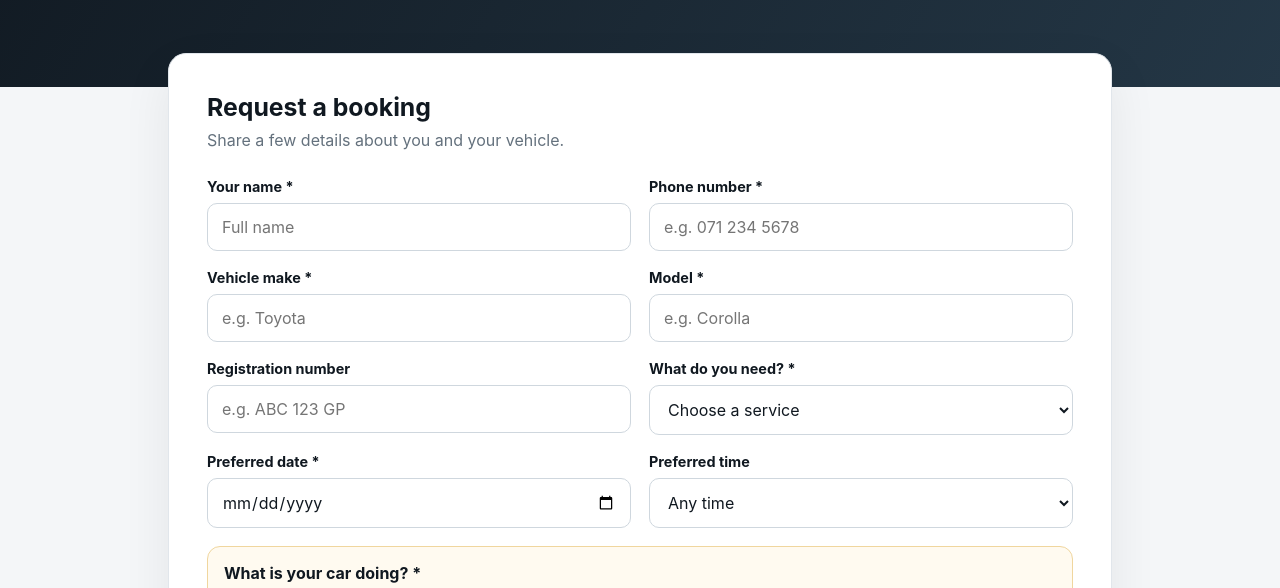
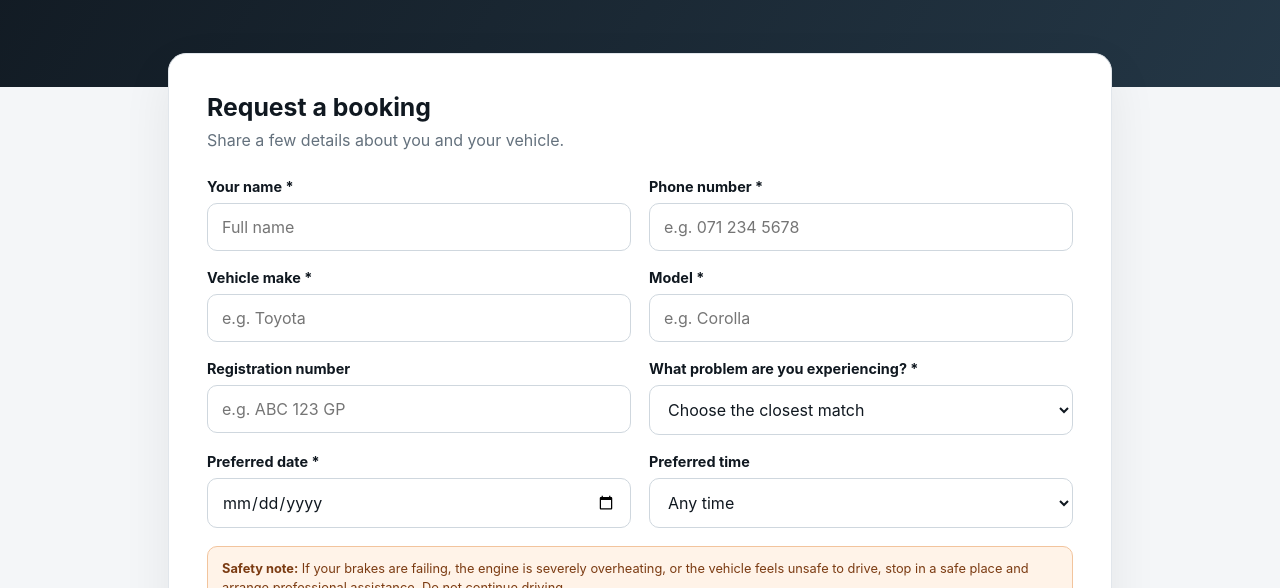
Before and after one commit to Luxolog/mechanic-booking-system, a plain HTML site: page index.html in a window 1280 px wide. Shown: the part 364-952 px from the top of the page. Drawn offline with Linux system fonts and the light colour scheme.

Commit message:
Add common vehicle problem categories to Davhana AutoCare booking form

```diff
--- a/index.html
+++ b/index.html
@@ -16,10 +16,19 @@
 <div class="field"><label for="make">Vehicle make *</label><input id="make" name="make" required placeholder="e.g. Toyota"></div>
 <div class="field"><label for="model">Model *</label><input id="model" name="model" required placeholder="e.g. Corolla"></div>
 <div class="field"><label for="registration">Registration number</label><input id="registration" name="registration" placeholder="e.g. ABC 123 GP"></div>
-<div class="field"><label for="service">What do you need? *</label><select id="service" name="service" required><option value="">Choose a service</option><option>Vehicle service</option><option>Engine diagnostics</option><option>Brakes</option><option>Clutch or gearbox</option><option>Electrical fault</option><option>General repair</option><option>Not sure – please inspect</option></select></div>
+<div class="field"><label for="problem">What problem are you experiencing? *</label><select id="problem" name="problem" required>
+<option value="">Choose the closest match</option>
+<optgroup label="Engine problems"><option>Engine overheating</option><option>Engine making knocking or unusual noises</option><option>Engine misfiring or shaking</option><option>Loss of engine power</option><option>Excessive fuel consumption</option><option>Engine oil leaking</option><option>Engine warning light on</option><option>Excessive smoke from exhaust</option></optgroup>
+<optgroup label="Starting and electrical"><option>Car won't start</option><option>Battery keeps going flat</option><option>Starter motor clicking or failing</option><option>Alternator not charging</option><option>Dashboard warning lights</option><option>Lights or electrical components not working</option></optgroup>
+<optgroup label="Brakes and suspension"><option>Brakes squeaking or grinding</option><option>Brake pedal feels soft</option><option>Steering wheel shaking</option><option>Car pulling to one side</option><option>Knocking noise over bumps</option><option>Suspension feels bumpy</option><option>Wheel alignment problems</option></optgroup>
+<optgroup label="Gearbox, clutch and drivetrain"><option>Gears difficult to change</option><option>Clutch slipping</option><option>Car shaking when moving off</option><option>Automatic gearbox jerking</option><option>Gearbox making unusual noises</option><option>CV joint clicking when turning</option></optgroup>
+<optgroup label="Cooling, tyres and other"><option>Coolant leaking</option><option>Radiator leaking</option><option>Water pump problems</option><option>Tyre losing pressure</option><option>Punctured or damaged tyre</option><option>Air conditioner not cooling</option><option>Exhaust making unusual noises</option><option>Windscreen wipers not working</option></optgroup>
+<optgroup label="Service and inspection"><option>Routine vehicle service</option><option>General repair or inspection</option></optgroup>
+<option>Other problem</option><option>Not sure – please inspect</option>
+</select></div>
 <div class="field"><label for="date">Preferred date *</label><input id="date" name="date" type="date" required></div>
 <div class="field"><label for="time">Preferred time</label><select id="time" name="time"><option value="">Any time</option><option>08:00–10:00</option><option>10:00–12:00</option><option>12:00–14:00</option><option>14:00–16:00</option></select></div>
-<div class="field full symptom"><label for="symptoms">What is your car doing? *</label><span class="hint">In a few words, describe what you've noticed. For example: making a knocking noise, struggling to start, losing power, overheating, or leaking oil.</span><textarea id="symptoms" name="symptoms" required maxlength="600" placeholder="Briefly describe what is happening with your car…" ></textarea><span class="hint">You can keep it short. Add when it happens or any warning lights if you know.</span></div>
+<div class="field full"><div class="hint" style="padding:12px 14px;border-radius:10px;background:#fff3e8;border:1px solid #f2c49d;color:#7b3b12"><strong>Safety note:</strong> If your brakes are failing, the engine is severely overheating, or the vehicle feels unsafe to drive, stop in a safe place and arrange professional assistance. Do not continue driving.</div></div>\n<div class="field full symptom"><label for="symptoms">What is your car doing? *</label><span class="hint">In a few words, describe what you've noticed. For example: making a knocking noise, struggling to start, losing power, overheating, or leaking oil.</span><textarea id="symptoms" name="symptoms" required maxlength="600" placeholder="Briefly describe what is happening with your car…" ></textarea><span class="hint">You can keep it short. Add when it happens or any warning lights if you know.</span></div>
 <div class="field full"><label for="extra">Anything else we should know? (optional)</label><textarea id="extra" name="extra" maxlength="600" placeholder="Any other details…"></textarea></div>
 </div><div class="actions"><button type="submit">Send booking request</button><span class="notice">Demo prototype: requests are saved only in this browser on this device. No message is sent to the mechanic yet.</span></div><div class="success" id="success" role="status"></div></form>
 </section></main><div class="foot" id="how">Davhana AutoCare · Booking requests are subject to confirmation by the mechanic.</div>
```
